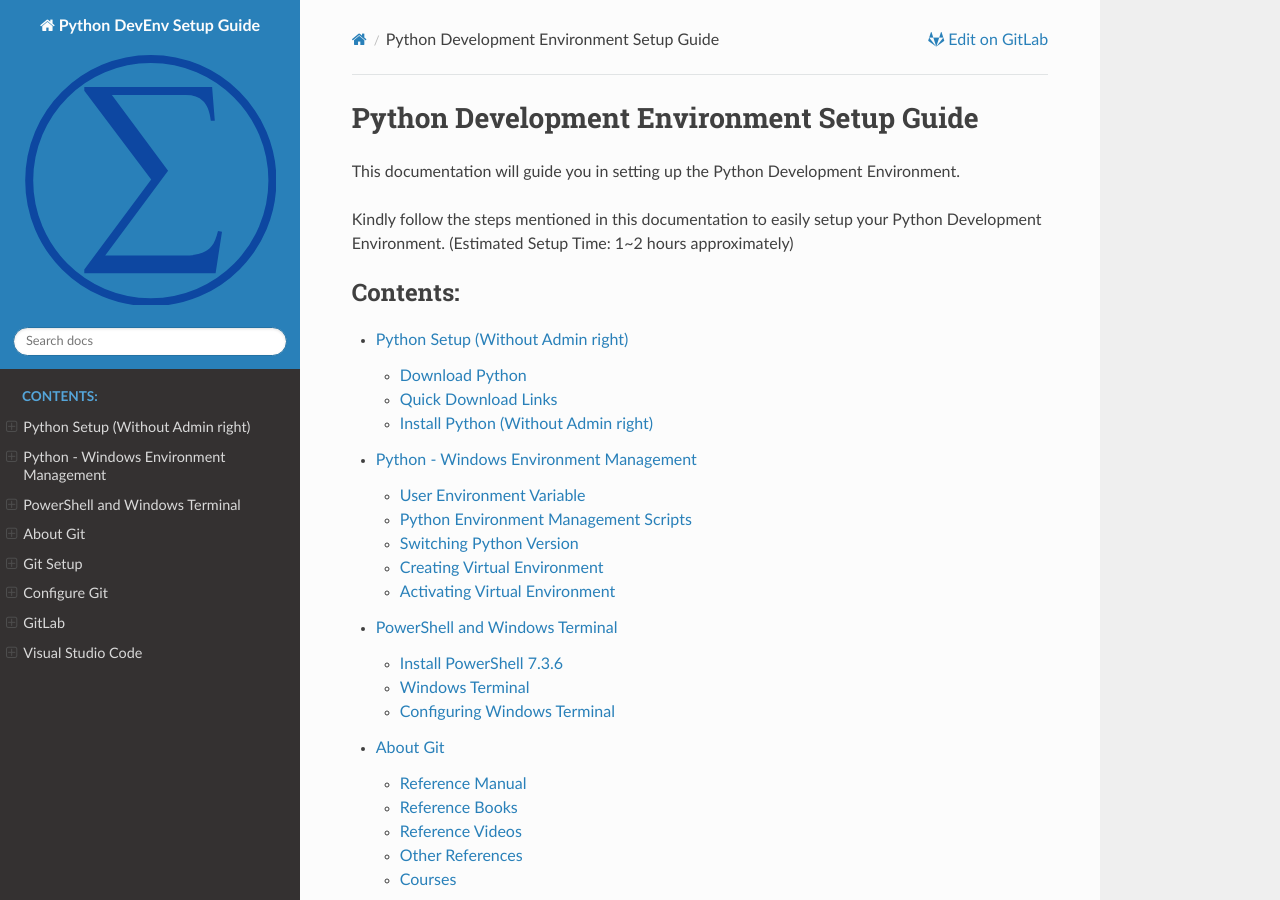
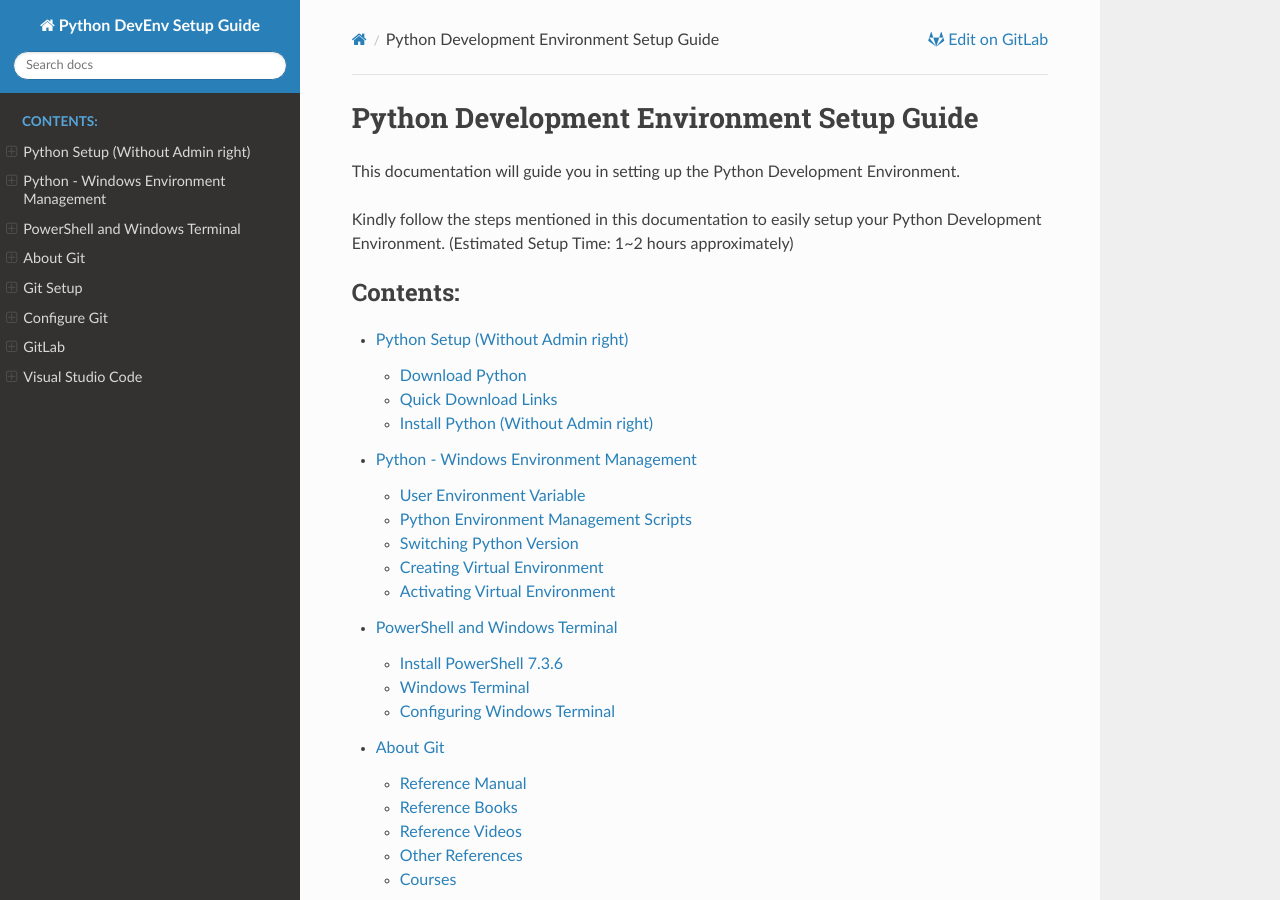
Before and after one commit to engineered-in/resources, a Sphinx documentation site: the page built from docs/index.rst, in a window 1280 px wide and 900 px high. Built offline with Sphinx 7.4.7 and the Read the Docs theme 2.0.0, drawn with Linux system fonts in a browser that asks for light colours.

Commit message:
Remove Logo

```diff
--- a/docs/conf.py
+++ b/docs/conf.py
@@ -123,7 +123,7 @@
 
 # The name of an image file (relative to this directory) to place at the top
 # of the sidebar.
-html_logo = './_static/icons/EngineeredIn-logo.svg'
+# html_logo = './_static/icons/EngineeredIn-logo.svg'
 
 # The name of an image file (within the static path) to use as favicon of the
 # docs.  This file should be a Windows icon file (.ico) being 16x16 or 32x32
```
